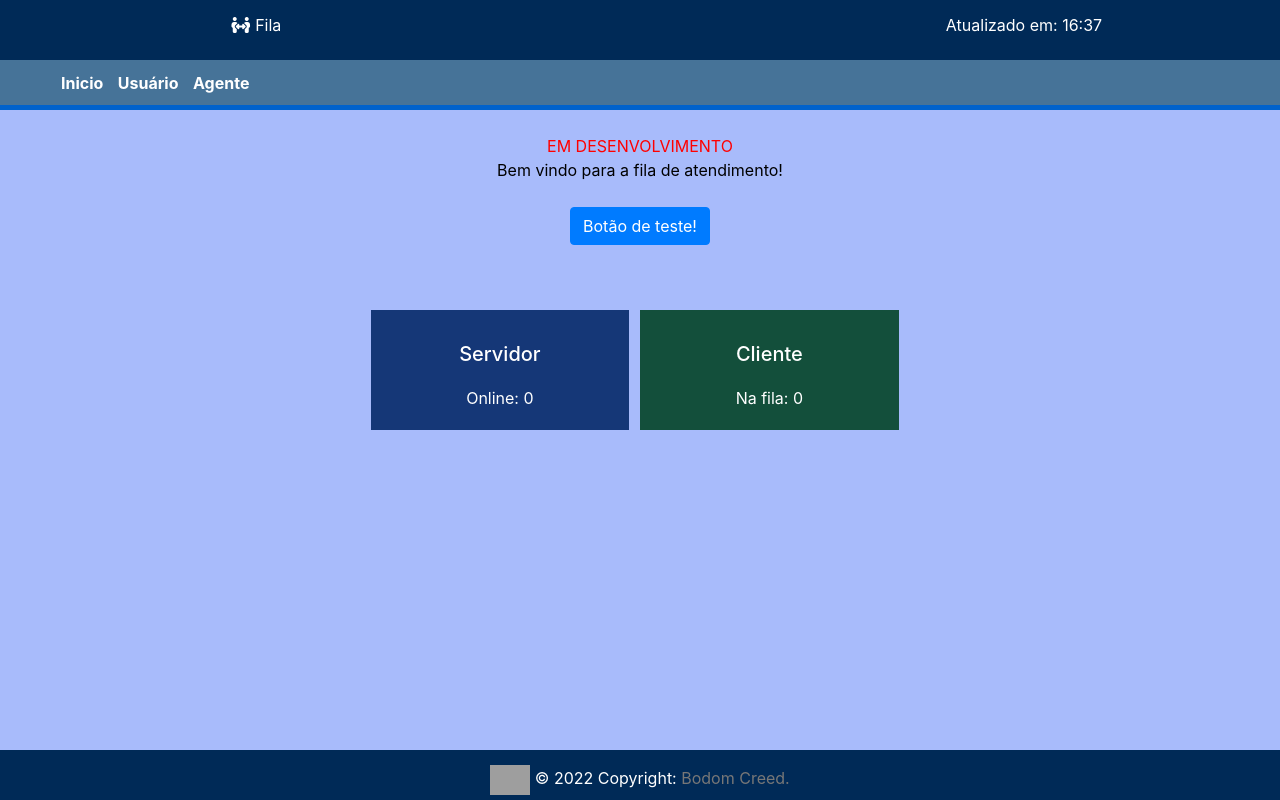
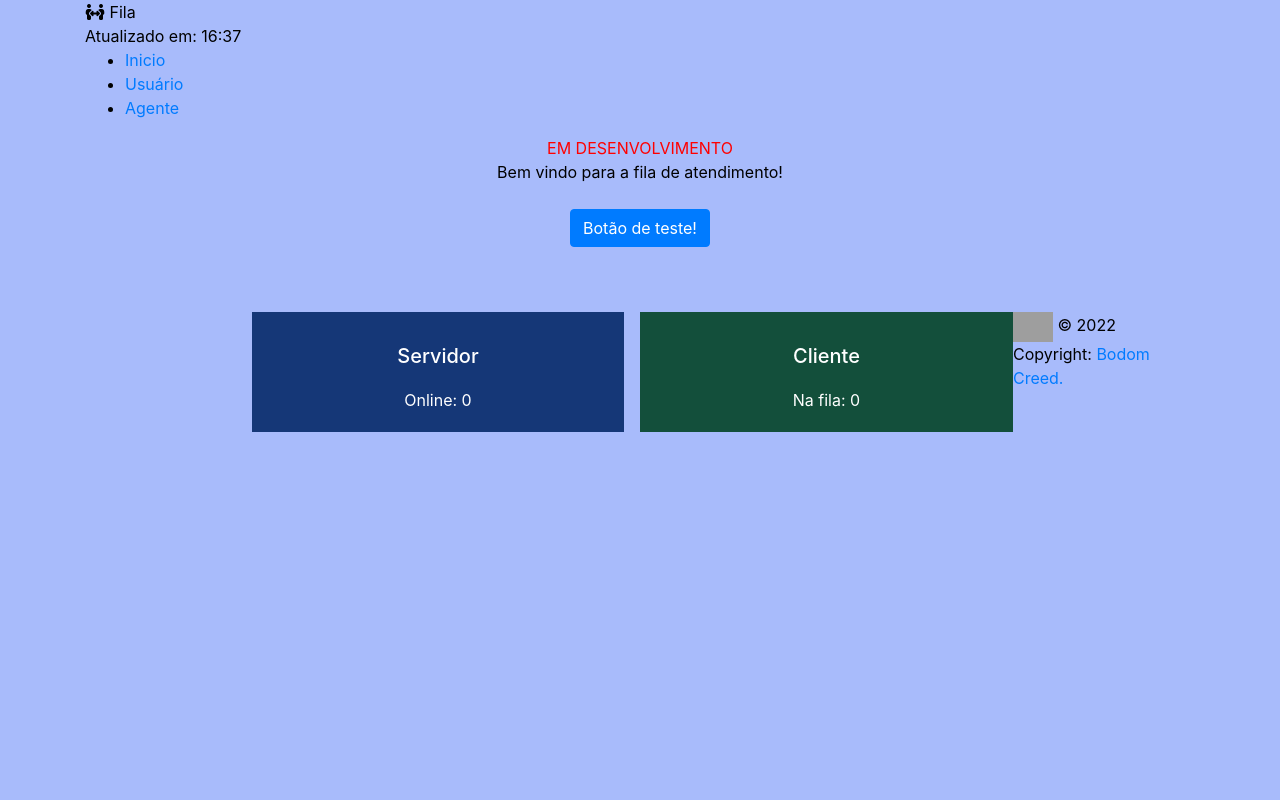
Before and after one commit to Renan-Bodom/BodomCreed, a Django app: page /filaAtendimento/ in a window 1280 px wide. Run offline with Django 3.2, Linux system fonts and the light colour scheme; some libraries are stand-ins or nearby versions; grey boxes are pictures that could not be loaded.

Commit message:
Layout zerado para estudar

```diff
--- a/filaAtendimento/static/css/filaAtendimento.css
+++ b/filaAtendimento/static/css/filaAtendimento.css
@@ -6,61 +6,6 @@ body {
     color: #000000;
 }
 
-/* Navbar */
-
-main {
-    text-align: center;
-    margin: 0 auto;
-    position: relative;
-}
-
-
-a:link {
-    color: #777;
-}
-
-.header-1 {
-    background-color: #002a57;
-    height: 60px;
-}
-
-.fontHeader-1 {
-    color: white;
-}
-
-.cabecaEsquerda {
-    float: left;
-    padding: 13px;
-    width: 40%;
-}
-
-.cabecaDireita{
-    float: right;
-    padding: 13px;
-    width: 40%;
-}
-
-
-.header-2 {
-    background-color: #467398;
-    border-bottom: 5px solid #0062cc;
-    height: 50px;
-}
-
-.menuOp ul li {
-    display: inline-block;
-    margin-left: 10px;
-}
-
-.menuOp {
-    float: left;
-    padding: 11px;
-}
-
-.fontMenu {
-    color: #ffffff;
-    font-weight: bold;
-}
 
 /* Bem-vindo */
 .bem-vindo {
@@ -116,14 +61,3 @@ a:link {
 
 
 /* Roda pé*/
-
-.footer {
-    background-color: #002a57;
-    padding: 15px;
-    position: fixed;
-    left: 0;
-    bottom: 0;
-    width: 100%;
-    text-align: center;
-    height: 50px;
-}
--- a/filaAtendimento/templates/filaAtendimento/_layout.html
+++ b/filaAtendimento/templates/filaAtendimento/_layout.html
@@ -9,30 +9,14 @@
     <link rel="stylesheet" href="{% static 'css/filaAtendimento.css' %}">
 </head>
 <body>
+    <div class="container">
 
-<header class="menuCabeca">
-    <div class="header-1">
-        <main>
-            <font class="fontHeader-1">
 
-                <div class="cabecaEsquerda">
-                    <i class="fa-solid fa-people-arrows"></i>
-                    Fila
-                </div>
+        <i class="fa-solid fa-people-arrows"></i>
+        Fila
 
-                <div class="cabecaDireita">
+        <div id="horaAgora"></div>
 
-                    <div id="horaAgora"></div>
-
-                </div>
-
-            </font>
-        </main>
-    </div>
-</header>
-
-<div class="header-2">
-    <div class="menuOp">
 
         <ul>
             <li><a href="/filaAtendimento/"><font class="fontMenu">Inicio</font></a></li>
@@ -40,34 +24,18 @@
             <li><a href="#"><font class="fontMenu">Agente</font></a></li>
         </ul>
 
-    </div>
-</div>
+
+        {% block content %}
+        {% endblock %}
 
 
-<br>
+        <div>
 
-
-<div class="container" style="max-width: 800px">
-    {% block content %}
-    {% endblock %}
-</div>
-
-
-
-<!-- Footer -->
-<footer class="footer">
-    <!-- Copyright -->
-    <div>
-        <font class="fontHeader-1">
             <img src="https://i.ibb.co/ftqqKP6/Renan-Logo.png" width="40px">
             © 2022 Copyright:
-        </font>
-        <a href="http://bodomcreed.pythonanywhere.com/"> Bodom Creed.</a>
+            <a href="http://bodomcreed.pythonanywhere.com/"> Bodom Creed.</a>
+        </div>
     </div>
-    <!-- Copyright -->
-
-</footer>
-<!-- Footer -->
 
 <script src="https://kit.fontawesome.com/5d1f006dd0.js" crossorigin="anonymous"></script>
 <script src="https://ajax.googleapis.com/ajax/libs/jquery/3.5.1/jquery.min.js"></script>
```
